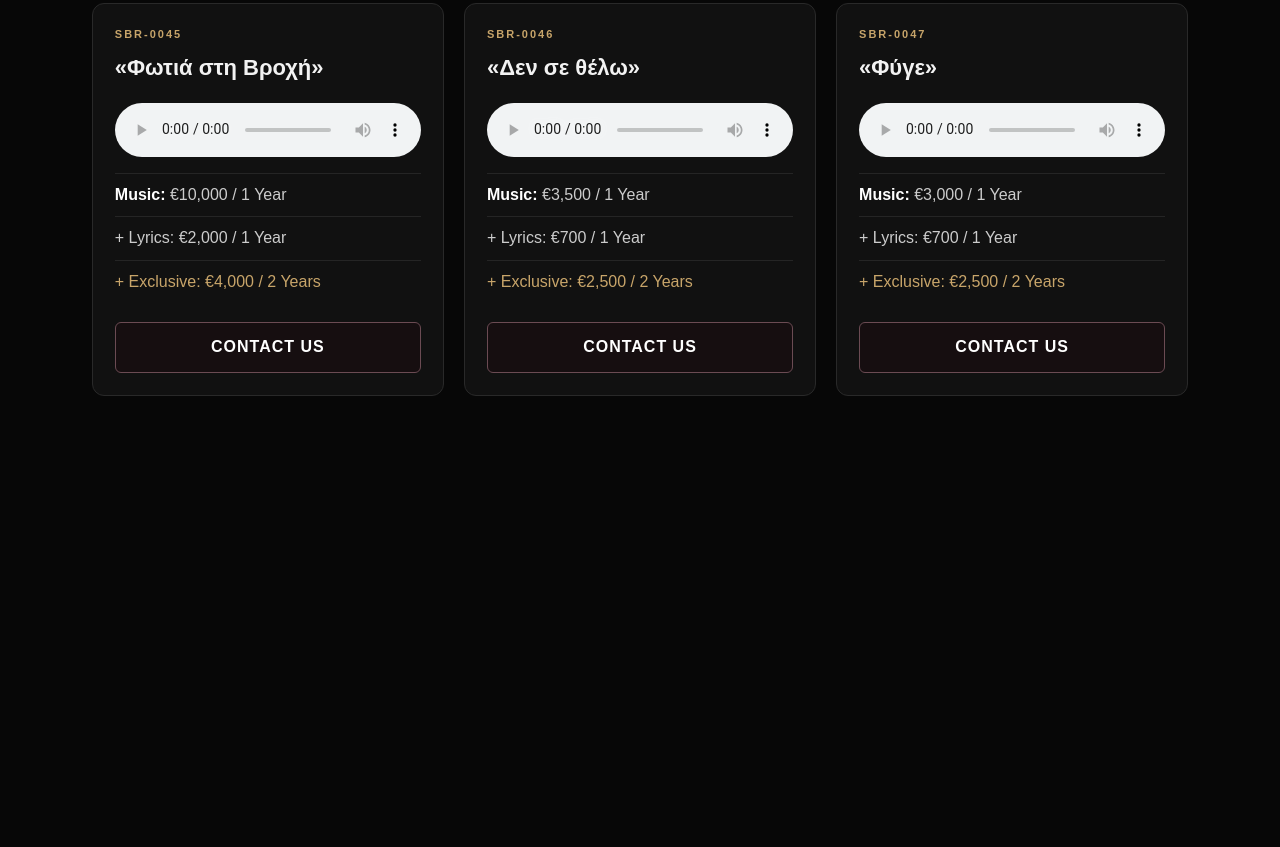
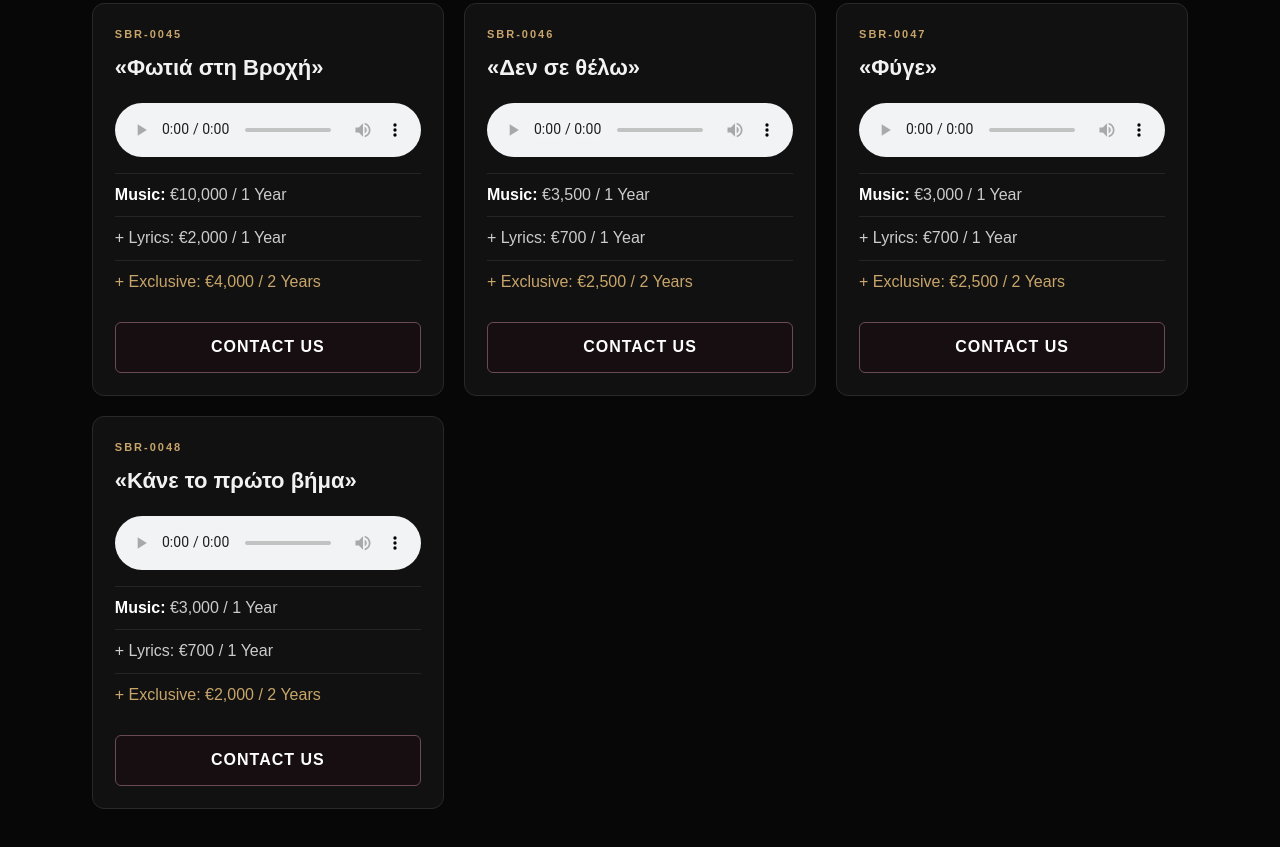
Before and after one commit to nasosproduser-ops/nasos-site, a plain HTML site: page songs-for-sale.html in a window 1280 px wide. Shown: the part 6265-7112 px from the top of the page. Before the commit the page ends 6731 px from the top, so only its background shows below. Drawn offline with Linux system fonts and the light colour scheme.

Commit message:
Update songs-for-sale.html

```diff
--- a/songs-for-sale.html
+++ b/songs-for-sale.html
@@ -45,3 +45,4 @@
 <div class="song"><div class="code">SBR-0045</div><h2>«Φωτιά στη Βροχή»</h2><audio controls preload="metadata" class="preview" src="SBR-0045_preview_60s.mp3"></audio><div class="line"><strong>Music:</strong> €10,000 / 1 Year</div><div class="line">+ Lyrics: €2,000 / 1 Year</div><div class="line exclusive">+ Exclusive: €4,000 / 2 Years</div><a class="btn" href="contact.html?song=SBR-0045%20-%20%CE%A6%CF%89%CF%84%CE%B9%CE%AC%20%CF%83%CF%84%CE%B7%20%CE%92%CF%81%CE%BF%CF%87%CE%AE">CONTACT US</a></div>
 <div class="song"><div class="code">SBR-0046</div><h2>«Δεν σε θέλω»</h2><audio controls preload="metadata" class="preview" src="SBR-0046_preview_60s.mp3"></audio><div class="line"><strong>Music:</strong> €3,500 / 1 Year</div><div class="line">+ Lyrics: €700 / 1 Year</div><div class="line exclusive">+ Exclusive: €2,500 / 2 Years</div><a class="btn" href="contact.html?song=SBR-0046%20-%20%CE%94%CE%B5%CE%BD%20%CF%83%CE%B5%20%CE%B8%CE%AD%CE%BB%CF%89">CONTACT US</a></div>
 <div class="song"><div class="code">SBR-0047</div><h2>«Φύγε»</h2><audio controls preload="metadata" class="preview" src="SBR-0047_preview_60s.mp3"></audio><div class="line"><strong>Music:</strong> €3,000 / 1 Year</div><div class="line">+ Lyrics: €700 / 1 Year</div><div class="line exclusive">+ Exclusive: €2,500 / 2 Years</div><a class="btn" href="contact.html?song=SBR-0047%20-%20%CE%A6%CF%8D%CE%B3%CE%B5">CONTACT US</a></div>
+<div class="song"><div class="code">SBR-0048</div><h2>«Κάνε το πρώτο βήμα»</h2><audio controls preload="metadata" class="preview" src="SBR-0048_preview_60s.mp3"></audio><div class="line"><strong>Music:</strong> €3,000 / 1 Year</div><div class="line">+ Lyrics: €700 / 1 Year</div><div class="line exclusive">+ Exclusive: €2,000 / 2 Years</div><a class="btn" href="contact.html?song=SBR-0048%20-%20%CE%9A%CE%AC%CE%BD%CE%B5%20%CF%84%CE%BF%20%CF%80%CF%81%CF%8E%CF%84%CE%BF%20%CE%B2%CE%AE%CE%BC%CE%B1">CONTACT US</a></div>
```
